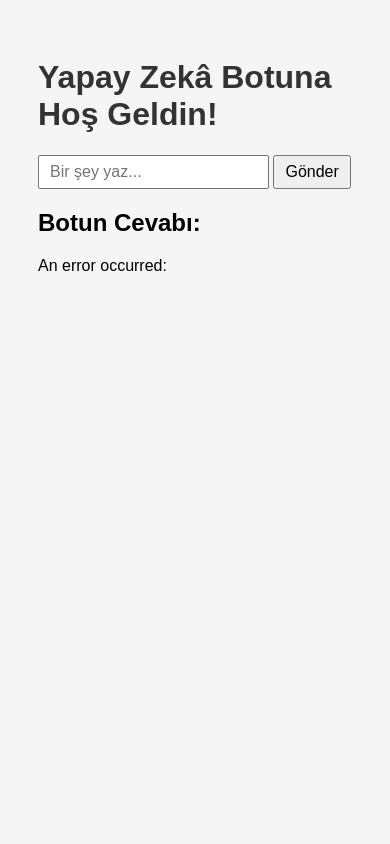
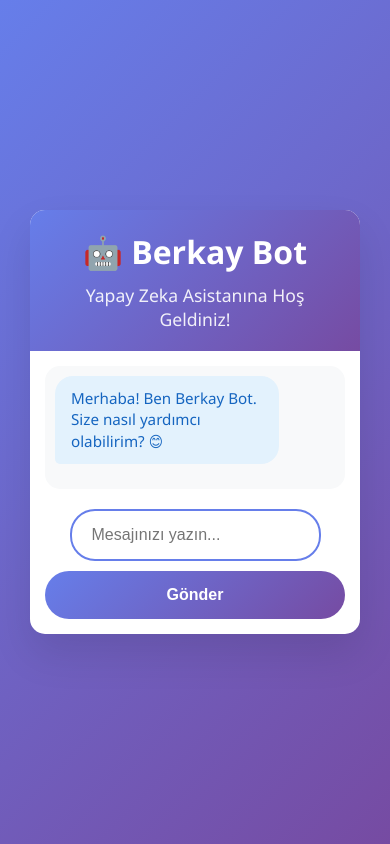
Before and after one commit to Furkanberkay/berkay_bot, a FastAPI app: page / in a window 390 px wide. Run offline with FastAPI, Linux system fonts and the light colour scheme; parts of the project's set-up code (start-up, migrations or seed data) failed here and were passed over.

Commit message:
Add README, database setup, and enhance chatbot UI with improved styling and functionality

```diff
--- a/main.py
+++ b/main.py
@@ -12,12 +12,45 @@ templates = Jinja2Templates(directory="templates")
 
 OLLAMA_API_URL = "http://localhost:11434/api/generate"
 
+def get_simple_response(user_input: str) -> str:
+    """Ollama olmadığında basit yanıtlar verir"""
+    responses = [
+        "Merhaba! Ben Berkay Bot. Size nasıl yardımcı olabilirim?",
+        "Bu konuda size yardımcı olmaya çalışacağım.",
+        "İlginç bir soru! Düşünmem gerekiyor.",
+        "Bu konuda daha fazla bilgi verebilirim.",
+        "Teşekkürler! Başka bir sorunuz var mı?",
+        "Anlıyorum. Size nasıl yardımcı olabilirim?",
+        "Bu konuda size rehberlik edebilirim.",
+        "Harika bir soru! Düşünelim..."
+    ]
+    import random
+    return random.choice(responses)
+
+def create_better_prompt(user_input: str, history: list) -> str:
+    """Daha iyi prompt oluşturur"""
+    system_prompt = """Sen Berkay Bot adında yardımcı bir Türkçe AI asistanısın.
+    Kısa, net ve Türkçe yanıtlar ver.
+    Samimi ve dostane bir ton kullan."""
+
+    # Konuşma geçmişini ekle
+    conversation = ""
+    for role, content in history[-5:]:  # Son 5 mesajı al
+        if role == "user":
+            conversation += f"Kullanıcı: {content}\n"
+        else:
+            conversation += f"Sen: {content}\n"
+
+    full_prompt = f"{system_prompt}\n\n{conversation}Kullanıcı: {user_input}\nSen:"
+    return full_prompt
+
 @app.get("/", response_class=HTMLResponse)
 def get_form(request: Request):
     return templates.TemplateResponse("index.html", {"request": request, "bot_response": ""})
 
 @app.post("/", response_class=HTMLResponse)
 async def post_form(request: Request, user_input: str = Form(...)):
+    conn = None
     try:
         conn = get_db_connection()
         cursor = conn.cursor()
@@ -26,20 +59,40 @@ async def post_form(request: Request, user_input: str = Form(...)):
         cursor.execute("SELECT role, content FROM messages ORDER BY id")
         history = cursor.fetchall()
 
-        # Prompt oluştur
-        full_prompt = ""
-        for role, content in history:
-            full_prompt += f"{role}: {content}\n"
-        full_prompt += f"user: {user_input}\nassistant:"
+        # Ollama'ya istek atmayı dene
+        bot_response = ""
+        try:
+            # Daha iyi prompt oluştur
+            full_prompt = create_better_prompt(user_input, history)
 
-        # Ollama'ya istek at
-        async with httpx.AsyncClient() as client:
-            response = await client.post(OLLAMA_API_URL, json={"model": "llama3", "prompt": full_prompt})
-            bot_response = response.json().get("response", "Bot yanıt vermedi.")
+            async with httpx.AsyncClient(timeout=15.0) as client:
+                response = await client.post(OLLAMA_API_URL, json={
+                    "model": "llama3",
+                    "prompt": full_prompt,
+                    "stream": False,
+                    "options": {
+                        "temperature": 0.7,
+                        "top_p": 0.9,
+                        "max_tokens": 200
+                    }
+                })
 
-        # Veritabanına yaz
-        cursor.execute("INSERT INTO messages (role, content) VALUES (%s, %s)", ("user", user_input))
-        cursor.execute("INSERT INTO messages (role, content) VALUES (%s, %s)", ("assistant", bot_response))
+                if response.status_code == 200:
+                    response_data = response.json()
+                    bot_response = response_data.get("response", "Bot yanıt vermedi.")
+                    # Yanıtı temizle
+                    bot_response = bot_response.strip()
+                    if not bot_response:
+                        bot_response = get_simple_response(user_input)
+                else:
+                    bot_response = get_simple_response(user_input)
+        except Exception as e:
+            print(f"Ollama hatası: {e}")
+            bot_response = get_simple_response(user_input)
+
+        # Veritabanına yaz (SQLite için ? kullan)
+        cursor.execute("INSERT INTO messages (role, content) VALUES (?, ?)", ("user", user_input))
+        cursor.execute("INSERT INTO messages (role, content) VALUES (?, ?)", ("assistant", bot_response))
         conn.commit()
 
     except Exception as e:
--- /dev/null
+++ b/requirements.txt
@@ -0,0 +1,5 @@
+fastapi==0.104.1
+uvicorn[standard]==0.24.0
+jinja2==3.1.2
+python-multipart==0.0.6
+httpx==0.25.2
--- a/static/script.js
+++ b/static/script.js
@@ -0,0 +1,81 @@
+document.addEventListener('DOMContentLoaded', function() {
+    const chatForm = document.getElementById('chatForm');
+    const userInput = document.getElementById('userInput');
+    const sendButton = document.getElementById('sendButton');
+    const chatMessages = document.getElementById('chatMessages');
+
+    // Form gönderildiğinde
+    chatForm.addEventListener('submit', function(e) {
+        e.preventDefault();
+
+        const message = userInput.value.trim();
+        if (!message) return;
+
+        // Kullanıcı mesajını ekle
+        addMessage(message, 'user');
+
+        // Input'u temizle ve devre dışı bırak
+        userInput.value = '';
+        userInput.disabled = true;
+        sendButton.disabled = true;
+        sendButton.innerHTML = '<span class="loading"></span> Yanıt bekleniyor...';
+
+        // Formu gönder
+        const formData = new FormData();
+        formData.append('user_input', message);
+
+        fetch('/', {
+            method: 'POST',
+            body: formData
+        })
+        .then(response => response.text())
+        .then(html => {
+            // HTML'den bot yanıtını çıkar
+            const parser = new DOMParser();
+            const doc = parser.parseFromString(html, 'text/html');
+            const responseContent = doc.querySelector('.response-content');
+
+            if (responseContent) {
+                addMessage(responseContent.textContent, 'bot');
+            }
+        })
+        .catch(error => {
+            console.error('Hata:', error);
+            addMessage('Üzgünüm, bir hata oluştu. Lütfen tekrar deneyin.', 'bot');
+        })
+        .finally(() => {
+            // Input'u tekrar aktif et
+            userInput.disabled = false;
+            sendButton.disabled = false;
+            sendButton.innerHTML = '<span>Gönder</span>';
+            userInput.focus();
+        });
+    });
+
+    // Mesaj ekleme fonksiyonu
+    function addMessage(content, sender) {
+        const messageDiv = document.createElement('div');
+        messageDiv.className = `message ${sender}-message`;
+
+        const messageContent = document.createElement('div');
+        messageContent.className = 'message-content';
+        messageContent.textContent = content;
+
+        messageDiv.appendChild(messageContent);
+        chatMessages.appendChild(messageDiv);
+
+        // Otomatik scroll
+        chatMessages.scrollTop = chatMessages.scrollHeight;
+    }
+
+    // Enter tuşu ile gönderme
+    userInput.addEventListener('keypress', function(e) {
+        if (e.key === 'Enter' && !e.shiftKey) {
+            e.preventDefault();
+            chatForm.dispatchEvent(new Event('submit'));
+        }
+    });
+
+    // Input'a odaklan
+    userInput.focus();
+});
--- a/static/style.css
+++ b/static/style.css
@@ -1,14 +1,200 @@
-body {
-    font-family: Arial, sans-serif;
-    background-color: #f5f5f5;
-    padding: 30px;
+* {
+    margin: 0;
+    padding: 0;
+    box-sizing: border-box;
 }
 
-h1 {
+body {
+    font-family: 'Segoe UI', Tahoma, Geneva, Verdana, sans-serif;
+    background: linear-gradient(135deg, #667eea 0%, #764ba2 100%);
+    min-height: 100vh;
+    display: flex;
+    align-items: center;
+    justify-content: center;
+    padding: 20px;
+}
+
+.container {
+    background: white;
+    border-radius: 20px;
+    box-shadow: 0 20px 40px rgba(0, 0, 0, 0.1);
+    width: 100%;
+    max-width: 600px;
+    overflow: hidden;
+}
+
+header {
+    background: linear-gradient(135deg, #667eea 0%, #764ba2 100%);
+    color: white;
+    padding: 30px;
+    text-align: center;
+}
+
+header h1 {
+    font-size: 2.5rem;
+    margin-bottom: 10px;
+    font-weight: 700;
+}
+
+header p {
+    font-size: 1.1rem;
+    opacity: 0.9;
+}
+
+.chat-container {
+    padding: 20px;
+}
+
+.chat-messages {
+    max-height: 400px;
+    overflow-y: auto;
+    margin-bottom: 20px;
+    padding: 10px;
+    border-radius: 15px;
+    background: #f8f9fa;
+}
+
+.message {
+    margin-bottom: 15px;
+    display: flex;
+    align-items: flex-start;
+}
+
+.bot-message {
+    justify-content: flex-start;
+}
+
+.user-message {
+    justify-content: flex-end;
+}
+
+.message-content {
+    max-width: 80%;
+    padding: 12px 16px;
+    border-radius: 18px;
+    font-size: 0.95rem;
+    line-height: 1.4;
+}
+
+.bot-message .message-content {
+    background: #e3f2fd;
+    color: #1565c0;
+    border-bottom-left-radius: 5px;
+}
+
+.user-message .message-content {
+    background: #667eea;
+    color: white;
+    border-bottom-right-radius: 5px;
+}
+
+.chat-form {
+    margin-top: 20px;
+}
+
+.input-group {
+    display: flex;
+    gap: 10px;
+    align-items: center;
+}
+
+input[type="text"] {
+    flex: 1;
+    padding: 15px 20px;
+    border: 2px solid #e0e0e0;
+    border-radius: 25px;
+    font-size: 1rem;
+    outline: none;
+    transition: border-color 0.3s ease;
+}
+
+input[type="text"]:focus {
+    border-color: #667eea;
+}
+
+button {
+    background: linear-gradient(135deg, #667eea 0%, #764ba2 100%);
+    color: white;
+    border: none;
+    padding: 15px 25px;
+    border-radius: 25px;
+    font-size: 1rem;
+    font-weight: 600;
+    cursor: pointer;
+    transition: transform 0.2s ease, box-shadow 0.2s ease;
+}
+
+button:hover {
+    transform: translateY(-2px);
+    box-shadow: 0 5px 15px rgba(102, 126, 234, 0.4);
+}
+
+button:active {
+    transform: translateY(0);
+}
+
+.last-response {
+    background: #f8f9fa;
+    padding: 20px;
+    border-top: 1px solid #e0e0e0;
+}
+
+.last-response h3 {
+    color: #333;
+    margin-bottom: 10px;
+    font-size: 1.1rem;
+}
+
+.response-content {
+    background: white;
+    padding: 15px;
+    border-radius: 10px;
+    border-left: 4px solid #667eea;
+    font-size: 0.95rem;
+    line-height: 1.5;
     color: #333;
 }
 
-input, button {
-    padding: 6px 10px;
-    font-size: 16px;
+/* Loading animation */
+.loading {
+    display: inline-block;
+    width: 20px;
+    height: 20px;
+    border: 3px solid #f3f3f3;
+    border-top: 3px solid #667eea;
+    border-radius: 50%;
+    animation: spin 1s linear infinite;
 }
+
+@keyframes spin {
+    0% { transform: rotate(0deg); }
+    100% { transform: rotate(360deg); }
+}
+
+/* Responsive design */
+@media (max-width: 768px) {
+    .container {
+        margin: 10px;
+        border-radius: 15px;
+    }
+
+    header {
+        padding: 20px;
+    }
+
+    header h1 {
+        font-size: 2rem;
+    }
+
+    .chat-container {
+        padding: 15px;
+    }
+
+    .input-group {
+        flex-direction: column;
+    }
+
+    button {
+        width: 100%;
+    }
+}
--- a/templates/index.html
+++ b/templates/index.html
@@ -2,22 +2,44 @@
 <html lang="tr">
 <head>
     <meta charset="UTF-8">
-    <title>Yapay Zekâ Botuna Hoş Geldin!</title>
+    <meta name="viewport" content="width=device-width, initial-scale=1.0">
+    <title>Berkay Bot - AI Chatbot</title>
     <link rel="stylesheet" href="/static/style.css">
 </head>
 <body>
-    <h1>Yapay Zekâ Botuna Hoş Geldin!</h1>
+    <div class="container">
+        <header>
+            <h1>🤖 Berkay Bot</h1>
+            <p>Yapay Zeka Asistanına Hoş Geldiniz!</p>
+        </header>
 
-    <form method="post">
-        <input type="text" name="user_input" placeholder="Bir şey yaz..." required>
-        <button type="submit">Gönder</button>
-    </form>
+        <div class="chat-container">
+            <div class="chat-messages" id="chatMessages">
+                <div class="message bot-message">
+                    <div class="message-content">
+                        Merhaba! Ben Berkay Bot. Size nasıl yardımcı olabilirim? 😊
+                    </div>
+                </div>
+            </div>
 
-    <h2>Botun Cevabı:</h2>
-    {% if bot_reply %}
-        <p>{{ bot_reply }}</p>
-    {% else %}
-        <p>An error occurred:</p>
-    {% endif %}
+            <form method="post" class="chat-form" id="chatForm">
+                <div class="input-group">
+                    <input type="text" name="user_input" id="userInput" placeholder="Mesajınızı yazın..." required>
+                    <button type="submit" id="sendButton">
+                        <span>Gönder</span>
+                    </button>
+                </div>
+            </form>
+        </div>
+
+        {% if bot_response %}
+        <div class="last-response">
+            <h3>Son Yanıt:</h3>
+            <div class="response-content">{{ bot_response }}</div>
+        </div>
+        {% endif %}
+    </div>
+
+    <script src="/static/script.js"></script>
 </body>
 </html>
```
Also changed, not shown: db.py (+32 -8 lines), README.md (added), berkay_bot.db (added).
